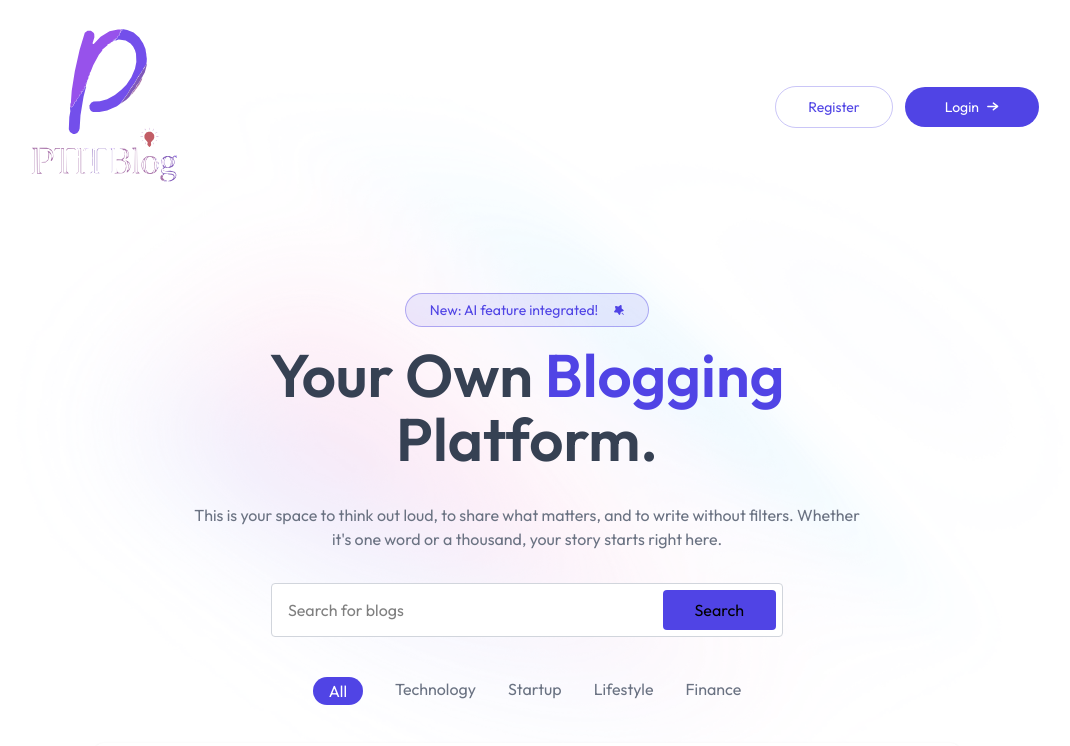
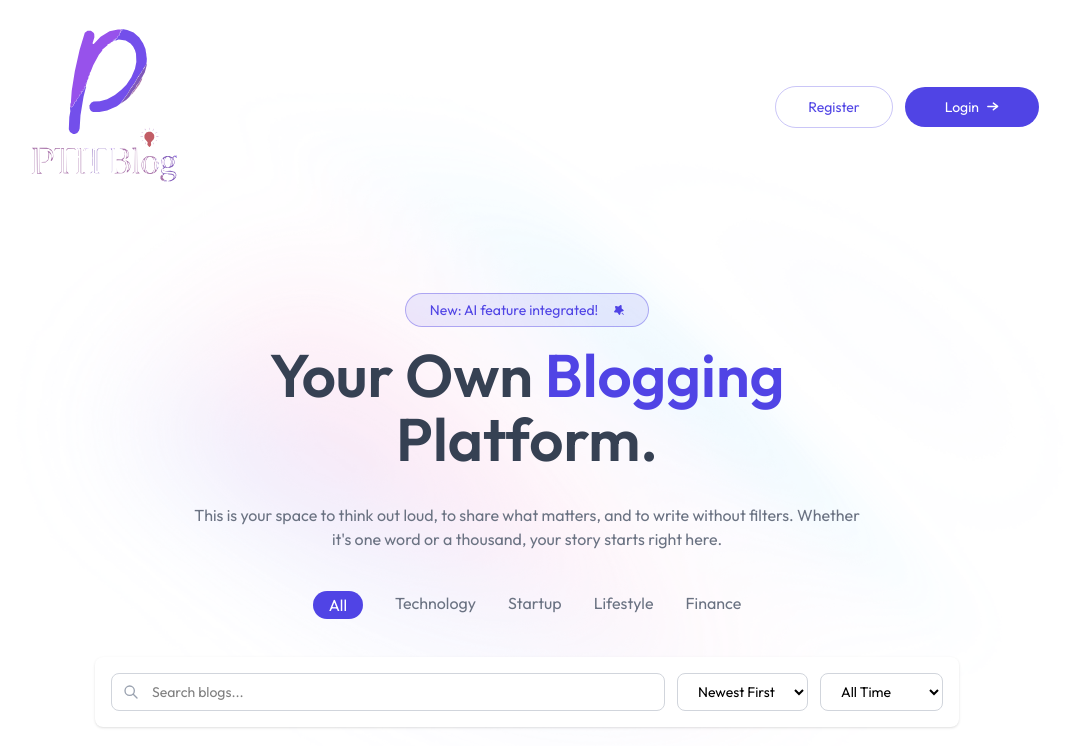
Before and after one commit to khongpc-ptit/AI-powered-Blog-web, a React (Vite) app in the folder client/: page / in a window 1280 px wide. Shown: the top 746 px of the page, without its empty margins (113-1183 px from the left). Built offline with nearby package versions, Linux system fonts and the light colour scheme.

Commit message:
delete search 1

```diff
--- a/client/src/components/Header.jsx
+++ b/client/src/components/Header.jsx
@@ -18,20 +18,6 @@ const Header = () => {
           write without filters. Whether it's one word or a thousand, your story
           starts right here.
         </p>
-        <form className="flex justify-between max-w-lg max-sm:scale-75 mx-auto border border-gray-300 bg-white rounded overflow-hidden">
-          <input
-            type="text"
-            placeholder="Search for blogs"
-            required
-            className="w-full pl-4 outline-none"
-          />
-          <button
-            type="submit"
-            className="bg-primary text-while px-8 py-2 m-1.5 rounded hover:scale-105 transition-all cursor-pointer"
-          >
-            Search
-          </button>
-        </form>
       </div>
       <img
         src={assets.gradientBackground}
```
